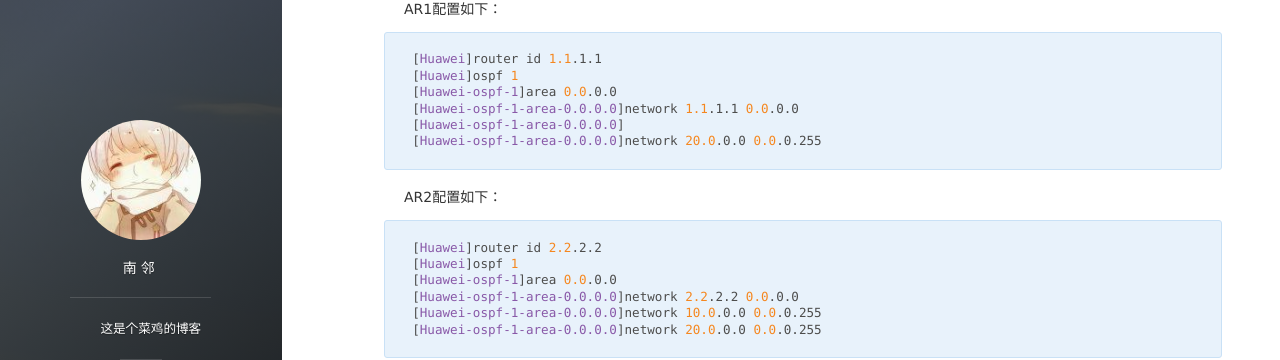
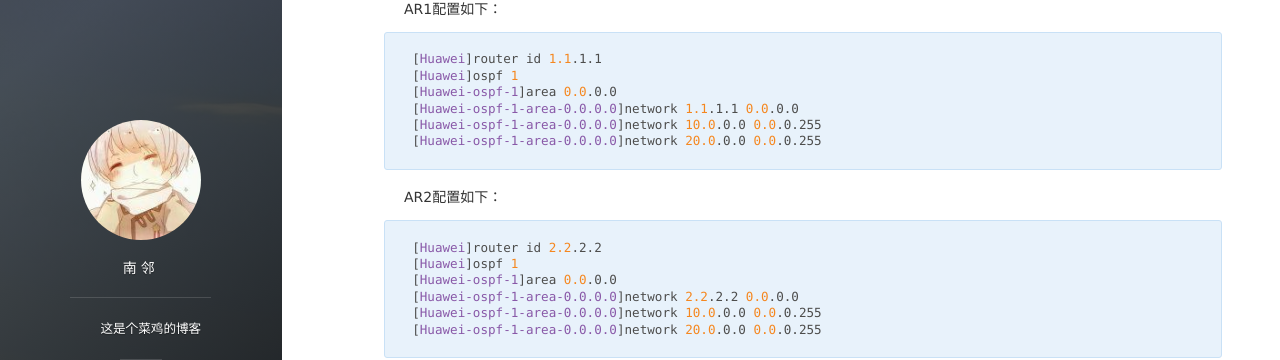
Before and after one commit to nanlin98/nanlin98.github.io, a Jekyll site: the page built from _posts/2019-04-03-单区域OSPF增强配置.md, in a window 1280 px wide and 900 px high, scrolled down 980 px. Shown: the part 143-503 px from the top of the window. Built offline with Jekyll 4.4.1, drawn with Linux system fonts in a browser that asks for light colours; nearby versions of some CDN libraries.

Commit message:
Update 2019-04-03-单区域OSPF增强配置.md

```diff
--- a/_posts/2019-04-03-单区域OSPF增强配置.md
+++ b/_posts/2019-04-03-单区域OSPF增强配置.md
@@ -46,7 +46,7 @@ categories: ''
     [Huawei]ospf 1
     [Huawei-ospf-1]area 0.0.0.0
     [Huawei-ospf-1-area-0.0.0.0]network 1.1.1.1 0.0.0.0
-    [Huawei-ospf-1-area-0.0.0.0]
+    [Huawei-ospf-1-area-0.0.0.0]network 10.0.0.0 0.0.0.255
     [Huawei-ospf-1-area-0.0.0.0]network 20.0.0.0 0.0.0.255
 
   AR2配置如下：
```
